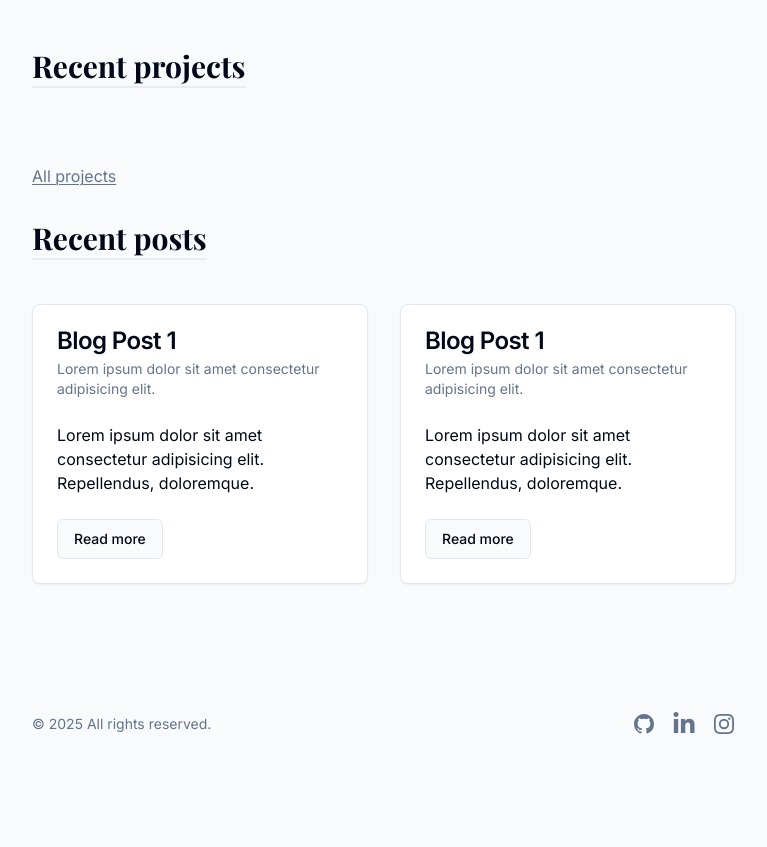
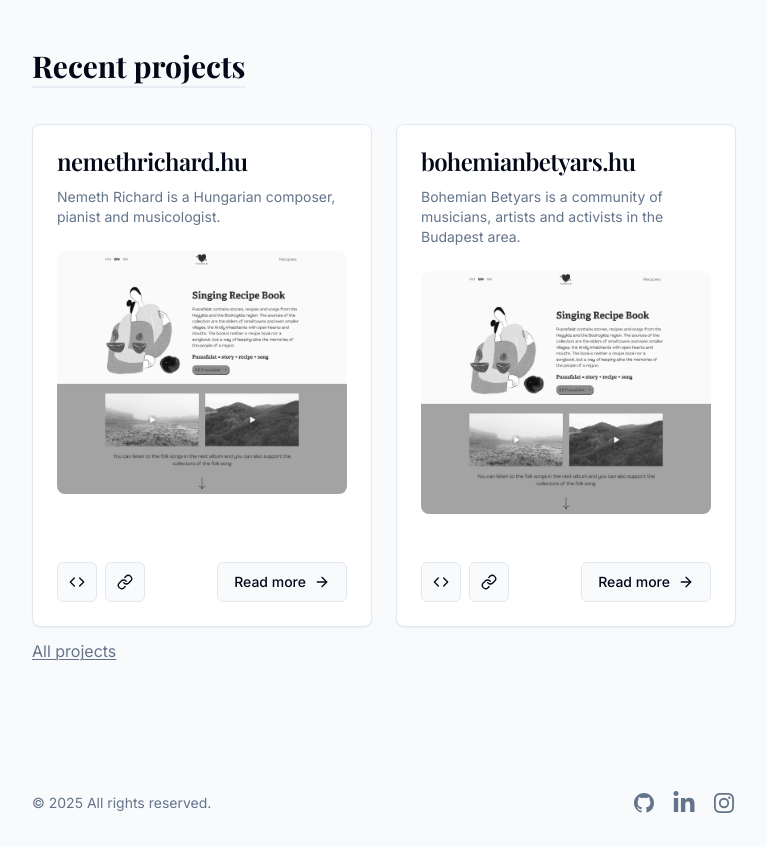
Before and after one commit to nemethricsi/nemethrichard, a Next.js app: page / in a window 1280 px wide. Shown: the part 420-1267 px from the top of the page, without its empty margins (256-1023 px from the left). Before the commit the page ends 1188 px from the top, so only its background shows below. Built offline with nearby package versions, Linux system fonts and the light colour scheme; a web font is replaced by a local one.

Commit message:
add projects

```diff
--- a/app/actions/projects.ts
+++ b/app/actions/projects.ts
@@ -17,12 +17,6 @@ export type ProjectMetadata = {
 
 const projectsRootDirectory = path.join(process.cwd(), 'contents', 'projects');
 
-export async function getProjectsMetadata() {
-  const files = fs.readdirSync(projectsRootDirectory);
-  const projects = await Promise.all(files.map(getProjectMetadata));
-  return projects;
-}
-
 async function getProjectMetadata(
   fileNameWithExtension: string,
 ): Promise<ProjectMetadata> {
@@ -33,6 +27,16 @@ async function getProjectMetadata(
   return { ...data, slug } as ProjectMetadata;
 }
 
+export async function getProjectsMetadata(limit: number = 0) {
+  const files = fs.readdirSync(projectsRootDirectory);
+  const projects = await Promise.all(files.map(getProjectMetadata));
+  const sortedProjects = projects.sort(
+    (a, b) =>
+      new Date(b.publishedAt).getTime() - new Date(a.publishedAt).getTime(),
+  );
+  return limit > 0 ? sortedProjects.slice(0, limit) : sortedProjects;
+}
+
 export async function getProjectBySlug(slug: string) {
   const filePath = path.join(projectsRootDirectory, `${slug}.mdx`);
   const fileContent = fs.readFileSync(filePath, { encoding: 'utf8' });
--- a/app/page.tsx
+++ b/app/page.tsx
@@ -13,63 +13,25 @@ import {
   CardTitle,
 } from '@/components/ui/card';
 import { Button } from '@/components/ui/button';
+import { getProjectsMetadata } from '@/app/actions/projects';
+import { ProjectCardList } from '@/app/projects/page';
 
-export default function HomePage() {
+export default async function HomePage() {
+  const mostRecentProjects = await getProjectsMetadata(2);
+
   return (
     <section className="pb-24 pt-24 sm:pt-40">
       <div className="container flex max-w-3xl flex-col gap-8">
         <Intro />
         <section>
-          <h2 className="title mb-12">Recent projects</h2>
+          <h2 className="title mb-10">Recent projects</h2>
+          <ProjectCardList projects={mostRecentProjects} />
           <Link
             href="/projects"
-            className="mt-8 inline-flex items-center gap-2 text-muted-foreground underline decoration-1 underline-offset-2 transition-colors hover:text-foreground"
+            className="mt-3 inline-flex items-center gap-2 text-muted-foreground underline decoration-1 underline-offset-2 transition-colors hover:text-foreground"
           >
             <span>All projects</span>
           </Link>
-        </section>
-        <section>
-          <h2 className="title mb-12">Recent posts</h2>
-          <ul className="grid grid-cols-1 gap-8 sm:grid-cols-2">
-            <li>
-              <Card>
-                <CardHeader>
-                  <CardTitle>Blog Post 1</CardTitle>
-                  <CardDescription>
-                    Lorem ipsum dolor sit amet consectetur adipisicing elit.
-                  </CardDescription>
-                </CardHeader>
-                <CardContent>
-                  <p>
-                    Lorem ipsum dolor sit amet consectetur adipisicing elit.
-                    Repellendus, doloremque.
-                  </p>
-                </CardContent>
-                <CardFooter>
-                  <Button variant="outline">Read more</Button>
-                </CardFooter>
-              </Card>
-            </li>
-            <li>
-              <Card>
-                <CardHeader>
-                  <CardTitle>Blog Post 1</CardTitle>
-                  <CardDescription>
-                    Lorem ipsum dolor sit amet consectetur adipisicing elit.
-                  </CardDescription>
-                </CardHeader>
-                <CardContent>
-                  <p>
-                    Lorem ipsum dolor sit amet consectetur adipisicing elit.
-                    Repellendus, doloremque.
-                  </p>
-                </CardContent>
-                <CardFooter>
-                  <Button variant="outline">Read more</Button>
-                </CardFooter>
-              </Card>
-            </li>
-          </ul>
         </section>
       </div>
     </section>
--- a/app/projects/page.tsx
+++ b/app/projects/page.tsx
@@ -1,4 +1,4 @@
-import { getProjectsMetadata } from '@/app/actions/projects';
+import { getProjectsMetadata, ProjectMetadata } from '@/app/actions/projects';
 import { ProjectCard } from '@/app/components/project-card';
 
 export default async function ProjectsPage() {
@@ -8,12 +8,22 @@ export default async function ProjectsPage() {
     <section className="pb-24 pt-24 sm:pt-40">
       <div className="container flex max-w-3xl flex-col gap-8">
         <h1 className="title">Projects</h1>
-        <div className="grid grid-cols-1 gap-6 sm:grid-cols-2">
-          {projects.map((project) => (
-            <ProjectCard key={project.slug} {...project} />
-          ))}
-        </div>
+        <ProjectCardList projects={projects} />
       </div>
     </section>
   );
 }
+
+export const ProjectCardList = ({
+  projects,
+}: {
+  projects: ProjectMetadata[];
+}) => {
+  return (
+    <div className="grid grid-cols-1 gap-6 sm:grid-cols-2">
+      {projects.map((project) => (
+        <ProjectCard key={project.slug} {...project} />
+      ))}
+    </div>
+  );
+};
--- /dev/null
+++ b/contents/projects/bohemian-betyars.mdx
@@ -0,0 +1,9 @@
+---
+title: 'bohemianbetyars.hu'
+description: 'Bohemian Betyars is a community of musicians, artists and activists in the Budapest area.'
+tags: ['next.js', 'react', 'sanity', 'tailwindcss']
+image: '/images/projects/puszafalat.jpg'
+liveUrl: 'https://bohemianbetyars.hu'
+githubUrl: 'https://github.com/Thinkaholist/puszafalat-frontend'
+publishedAt: '2024-12-11'
+---
--- /dev/null
+++ b/contents/projects/nemethrichard.mdx
@@ -0,0 +1,9 @@
+---
+title: 'nemethrichard.hu'
+description: 'Nemeth Richard is a Hungarian composer, pianist and musicologist.'
+tags: ['next.js', 'react', 'sanity', 'tailwindcss']
+image: '/images/projects/puszafalat.jpg'
+liveUrl: 'https://nemethrichard.hu'
+githubUrl: 'https://github.com/Thinkaholist/puszafalat-frontend'
+publishedAt: '2025-01-11'
+---
--- a/contents/projects/puszafalat.mdx
+++ b/contents/projects/puszafalat.mdx
@@ -5,5 +5,5 @@ tags: ['gatsby', 'react', 'sanity', 'multi-language', 'styled components']
 image: '/images/projects/puszafalat.jpg'
 liveUrl: 'https://puszafalat.eu'
 githubUrl: 'https://github.com/Thinkaholist/puszafalat-frontend'
-publishedAt: '2020-02-11'
+publishedAt: '2021-02-11'
 ---
```
